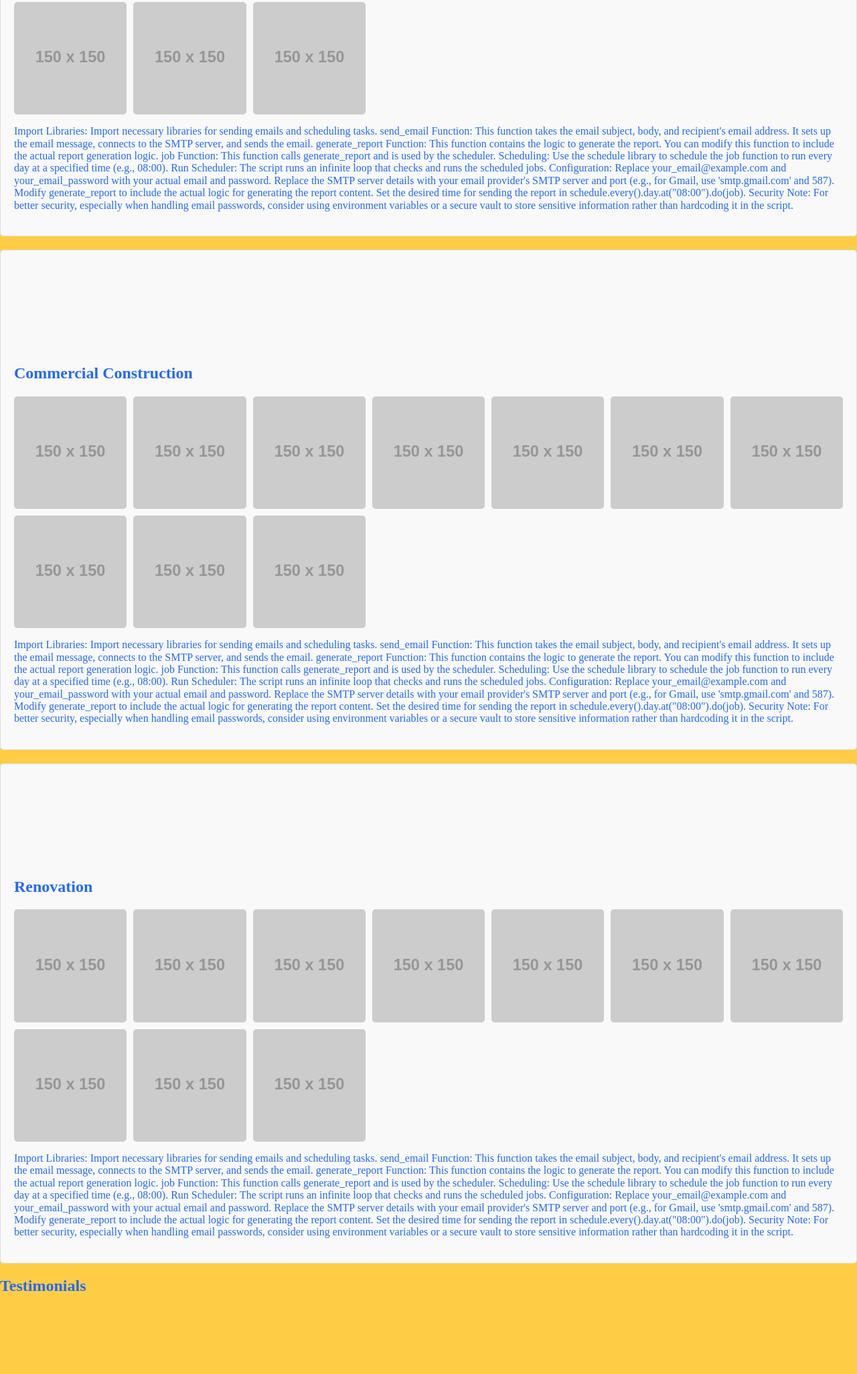
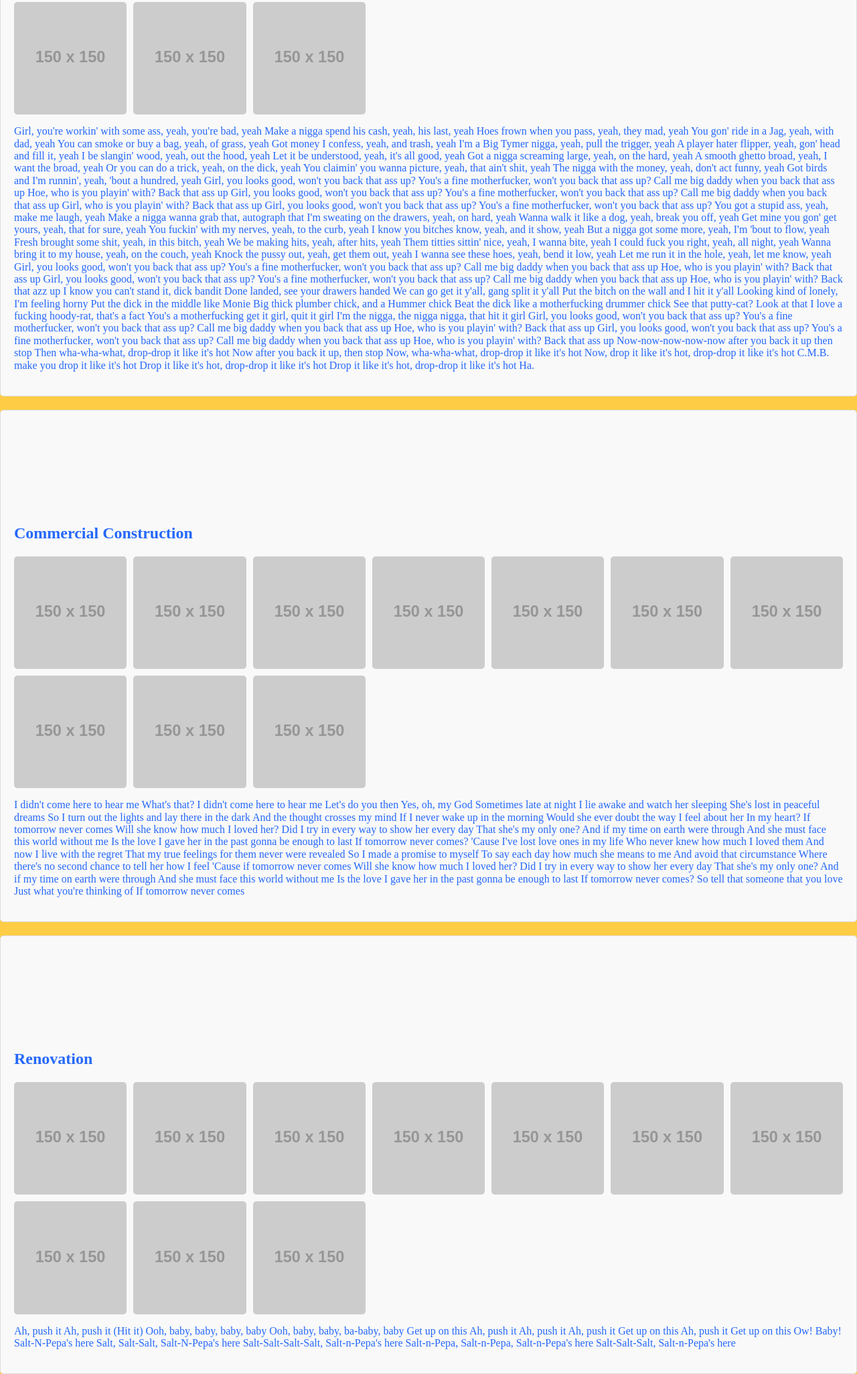
Before and after one commit to abduljseph/MyProjects, a website: page CRCweb/index.html in a window 1280 px wide. Shown: the part 544-2596 px from the top of the page at 67% size. Before the commit the page ends 2498 px from the top, so only its background shows below. Drawn offline with Linux system fonts and the light colour scheme; placeholder pictures from the web are drawn by us.

Commit message:
Testing out some positioning and styling in testimonial.html with content in index.html.

```diff
--- a/CRCweb/CRCweb.style.css
+++ b/CRCweb/CRCweb.style.css
@@ -234,3 +234,73 @@ nav i {
   width: 100%;
   height: auto;
   border-radius: 5px;
+
+  .hero-section {
+    background-image: url('https://via.placeholder.com/1200x400'); /* Replace with your hero image */
+    background-size: cover;
+    background-position: center;
+    padding: 100px 20px;
+    text-align: center;
+    color: white;
+}
+
+.hero-section h1 {
+    font-size: 3em;
+    margin-bottom: 0.5em;
+}
+
+.hero-section p {
+    font-size: 1.2em;
+    margin-bottom: 1.5em;
+}
+
+.testimonial-section {
+    padding: 50px 20px;
+}
+
+.testimonial-grid {
+    display: grid;
+    /* grid-template-columns: repeat(3, 1fr);
+    grid-template-rows: repeat(3, auto); Ensure 3 rows */
+    grid-template-rows: 200px 200px 200px;
+    grid-template-columns: 200px 200px 200px;
+}
+    gap: 1px;
+
+}
+
+.testimonial-card {
+    background-color: white;
+    padding: 20px;
+    border-radius: 10px;
+    box-shadow: 0 4px 8px rgba(0, 0, 0, 0.1);
+    text-align: center;
+}
+
+.testimonial-card img {
+    width: 80px;
+    height: 80px;
+    border-radius: 50%;
+    margin-bottom: 20px;
+}
+
+.testimonial-card h3 {
+    margin-top: 0;
+}
+
+.testimonial-card p {
+    font-style: italic;
+    color: #555;
+}
+
+@media (max-width: 768px) {
+  .testimonial-grid {
+      grid-template-columns: repeat(2, 1fr);
+  }
+}
+
+@media (max-width: 480px) {
+  .testimonial-grid {
+      grid-template-columns: 1fr;
+    }
+}
--- a/CRCweb/index.html
+++ b/CRCweb/index.html
@@ -60,24 +60,85 @@
       <img src="https://via.placeholder.com/150" alt="Placeholder Image 10">
   </div>
     <p>
-      Import Libraries: Import necessary libraries for sending emails and scheduling tasks.
-      send_email Function: This function takes the email subject, body, and recipient's email address. It sets up the email message, connects to the SMTP server, and sends the email.
-      generate_report Function: This function contains the logic to generate the report. You can modify this function to include the actual report generation logic.
-      job Function: This function calls generate_report and is used by the scheduler.
-      Scheduling: Use the schedule library to schedule the job function to run every day at a specified time (e.g., 08:00).
-      Run Scheduler: The script runs an infinite loop that checks and runs the scheduled jobs.
-
-  Configuration:
-
-      Replace your_email@example.com and your_email_password with your actual email and password.
-      Replace the SMTP server details with your email provider's SMTP server and port (e.g., for Gmail, use 'smtp.gmail.com' and 587).
-      Modify generate_report to include the actual logic for generating the report content.
-      Set the desired time for sending the report in schedule.every().day.at("08:00").do(job).
-
-  Security Note:
-
-  For better security, especially when handling email passwords, consider using environment variables or a secure vault to store sensitive information rather than hardcoding it in the script.
-
+      Girl, you're workin' with some ass, yeah, you're bad, yeah
+Make a nigga spend his cash, yeah, his last, yeah
+Hoes frown when you pass, yeah, they mad, yeah
+You gon' ride in a Jag, yeah, with dad, yeah
+You can smoke or buy a bag, yeah, of grass, yeah
+Got money I confess, yeah, and trash, yeah
+I'm a Big Tymer nigga, yeah, pull the trigger, yeah
+A player hater flipper, yeah, gon' head and fill it, yeah
+I be slangin' wood, yeah, out the hood, yeah
+Let it be understood, yeah, it's all good, yeah
+Got a nigga screaming large, yeah, on the hard, yeah
+A smooth ghetto broad, yeah, I want the broad, yeah
+Or you can do a trick, yeah, on the dick, yeah
+You claimin' you wanna picture, yeah, that ain't shit, yeah
+The nigga with the money, yeah, don't act funny, yeah
+Got birds and I'm runnin', yeah, 'bout a hundred, yeah
+Girl, you looks good, won't you back that ass up?
+You's a fine motherfucker, won't you back that ass up?
+Call me big daddy when you back that ass up
+Hoe, who is you playin' with? Back that ass up
+Girl, you looks good, won't you back that ass up?
+You's a fine motherfucker, won't you back that ass up?
+Call me big daddy when you back that ass up
+Girl, who is you playin' with? Back that ass up
+Girl, you looks good, won't you back that ass up?
+You's a fine motherfucker, won't you back that ass up?
+You got a stupid ass, yeah, make me laugh, yeah
+Make a nigga wanna grab that, autograph that
+I'm sweating on the drawers, yeah, on hard, yeah
+Wanna walk it like a dog, yeah, break you off, yeah
+Get mine you gon' get yours, yeah, that for sure, yeah
+You fuckin' with my nerves, yeah, to the curb, yeah
+I know you bitches know, yeah, and it show, yeah
+But a nigga got some more, yeah, I'm 'bout to flow, yeah
+Fresh brought some shit, yeah, in this bitch, yeah
+We be making hits, yeah, after hits, yeah
+Them titties sittin' nice, yeah, I wanna bite, yeah
+I could fuck you right, yeah, all night, yeah
+Wanna bring it to my house, yeah, on the couch, yeah
+Knock the pussy out, yeah, get them out, yeah
+I wanna see these hoes, yeah, bend it low, yeah
+Let me run it in the hole, yeah, let me know, yeah
+Girl, you looks good, won't you back that ass up?
+You's a fine motherfucker, won't you back that ass up?
+Call me big daddy when you back that ass up
+Hoe, who is you playin' with? Back that ass up
+Girl, you looks good, won't you back that ass up?
+You's a fine motherfucker, won't you back that ass up?
+Call me big daddy when you back that ass up
+Hoe, who is you playin' with? Back that azz up
+I know you can't stand it, dick bandit
+Done landed, see your drawers handed
+We can go get it y'all, gang split it y'all
+Put the bitch on the wall and I hit it y'all
+Looking kind of lonely, I'm feeling horny
+Put the dick in the middle like Monie
+Big thick plumber chick, and a Hummer chick
+Beat the dick like a motherfucking drummer chick
+See that putty-cat? Look at that
+I love a fucking hoody-rat, that's a fact
+You's a motherfucking get it girl, quit it girl
+I'm the nigga, the nigga nigga, that hit it girl
+Girl, you looks good, won't you back that ass up?
+You's a fine motherfucker, won't you back that ass up?
+Call me big daddy when you back that ass up
+Hoe, who is you playin' with? Back that ass up
+Girl, you looks good, won't you back that ass up?
+You's a fine motherfucker, won't you back that ass up?
+Call me big daddy when you back that ass up
+Hoe, who is you playin' with? Back that ass up
+Now-now-now-now-now after you back it up then stop
+Then wha-wha-what, drop-drop it like it's hot
+Now after you back it up, then stop
+Now, wha-wha-what, drop-drop it like it's hot
+Now, drop it like it's hot, drop-drop it like it's hot
+C.M.B. make you drop it like it's hot
+Drop it like it's hot, drop-drop it like it's hot
+Drop it like it's hot, drop-drop it like it's hot
+Ha.
     </p>
 </div>
 
@@ -96,23 +157,47 @@
       <img src="https://via.placeholder.com/150" alt="Placeholder Image 10">
   </div>
     <p>
-      Import Libraries: Import necessary libraries for sending emails and scheduling tasks.
-      send_email Function: This function takes the email subject, body, and recipient's email address. It sets up the email message, connects to the SMTP server, and sends the email.
-      generate_report Function: This function contains the logic to generate the report. You can modify this function to include the actual report generation logic.
-      job Function: This function calls generate_report and is used by the scheduler.
-      Scheduling: Use the schedule library to schedule the job function to run every day at a specified time (e.g., 08:00).
-      Run Scheduler: The script runs an infinite loop that checks and runs the scheduled jobs.
+      I didn't come here to hear me
+What's that?
+I didn't come here to hear me
+Let's do you then
+Yes, oh, my God
+Sometimes late at night
+I lie awake and watch her sleeping
+She's lost in peaceful dreams
+So I turn out the lights and lay there in the dark
+And the thought crosses my mind
+If I never wake up in the morning
+Would she ever doubt the way I feel about her
+In my heart?
+If tomorrow never comes
+Will she know how much I loved her?
+Did I try in every way to show her every day
+That she's my only one?
+And if my time on earth were through
+And she must face this world without me
+Is the love I gave her in the past gonna be enough to last
+If tomorrow never comes?
+'Cause I've lost love ones in my life
+Who never knew how much I loved them
+And now I live with the regret
+That my true feelings for them never were revealed
+So I made a promise to myself
+To say each day how much she means to me
+And avoid that circumstance
+Where there's no second chance to tell her how I feel
+'Cause if tomorrow never comes
+Will she know how much I loved her?
+Did I try in every way to show her every day
+That she's my only one?
+And if my time on earth were through
+And she must face this world without me
+Is the love I gave her in the past gonna be enough to last
+If tomorrow never comes?
+So tell that someone that you love
+Just what you're thinking of
+If tomorrow never comes
 
-  Configuration:
-
-      Replace your_email@example.com and your_email_password with your actual email and password.
-      Replace the SMTP server details with your email provider's SMTP server and port (e.g., for Gmail, use 'smtp.gmail.com' and 587).
-      Modify generate_report to include the actual logic for generating the report content.
-      Set the desired time for sending the report in schedule.every().day.at("08:00").do(job).
-
-  Security Note:
-
-  For better security, especially when handling email passwords, consider using environment variables or a secure vault to store sensitive information rather than hardcoding it in the script.
 
     </p>
 </div>
@@ -135,23 +220,27 @@
 
 
     <p>
-      Import Libraries: Import necessary libraries for sending emails and scheduling tasks.
-      send_email Function: This function takes the email subject, body, and recipient's email address. It sets up the email message, connects to the SMTP server, and sends the email.
-      generate_report Function: This function contains the logic to generate the report. You can modify this function to include the actual report generation logic.
-      job Function: This function calls generate_report and is used by the scheduler.
-      Scheduling: Use the schedule library to schedule the job function to run every day at a specified time (e.g., 08:00).
-      Run Scheduler: The script runs an infinite loop that checks and runs the scheduled jobs.
+      Ah, push it
+      Ah, push it
+      (Hit it)
+      Ooh, baby, baby, baby, baby
+      Ooh, baby, baby, ba-baby, baby
+      Get up on this
+      Ah, push it
+      Ah, push it
+      Ah, push it
+      Get up on this
+      Ah, push it
+      Get up on this
+      Ow! Baby!
+      Salt-N-Pepa's here
+      Salt, Salt-Salt, Salt-N-Pepa's here
+      Salt-Salt-Salt-Salt, Salt-n-Pepa's here
+      Salt-n-Pepa, Salt-n-Pepa, Salt-n-Pepa's here
+      Salt-Salt-Salt, Salt-n-Pepa's here
 
-  Configuration:
 
-      Replace your_email@example.com and your_email_password with your actual email and password.
-      Replace the SMTP server details with your email provider's SMTP server and port (e.g., for Gmail, use 'smtp.gmail.com' and 587).
-      Modify generate_report to include the actual logic for generating the report content.
-      Set the desired time for sending the report in schedule.every().day.at("08:00").do(job).
 
-  Security Note:
-
-  For better security, especially when handling email passwords, consider using environment variables or a secure vault to store sensitive information rather than hardcoding it in the script.
 
     </p>
 </div>
```
Also changed, not shown: CRCweb/testimonials.html (+56 -2 lines).
